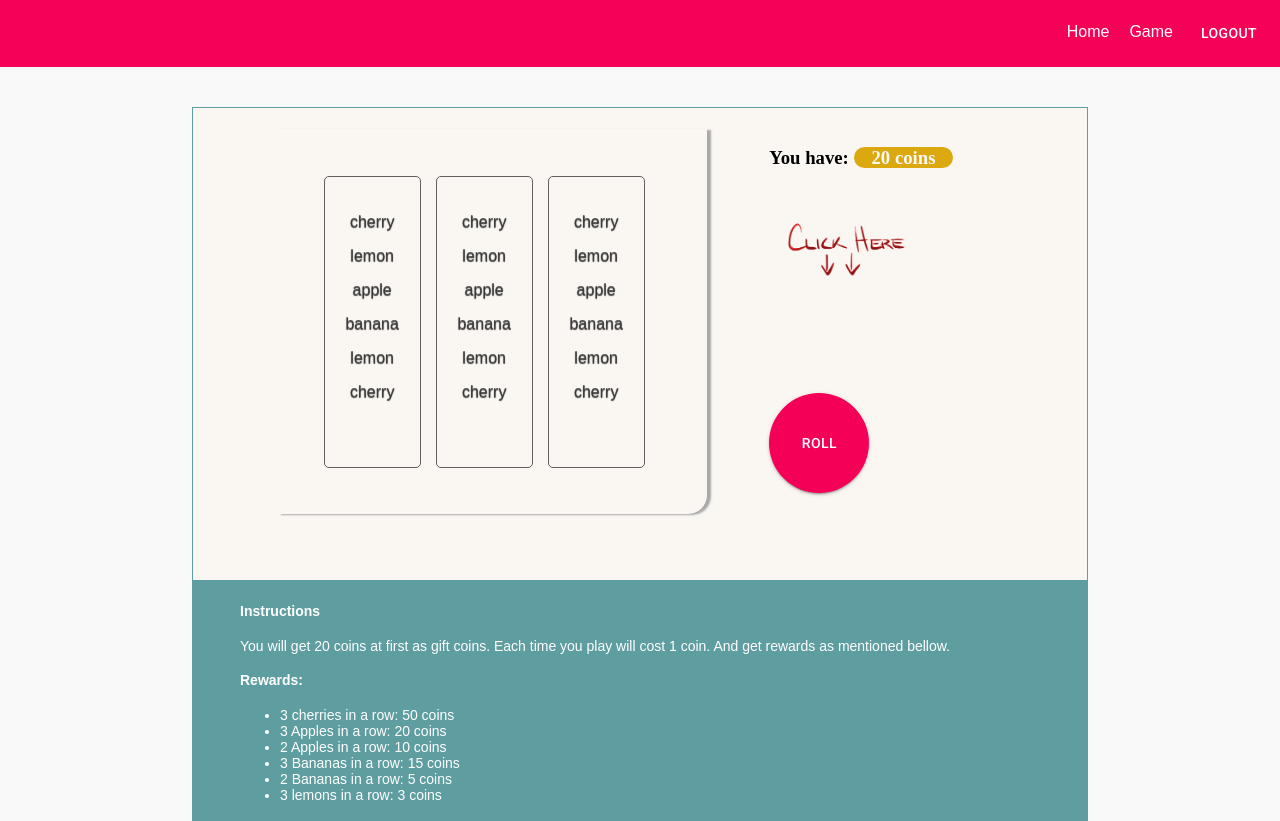
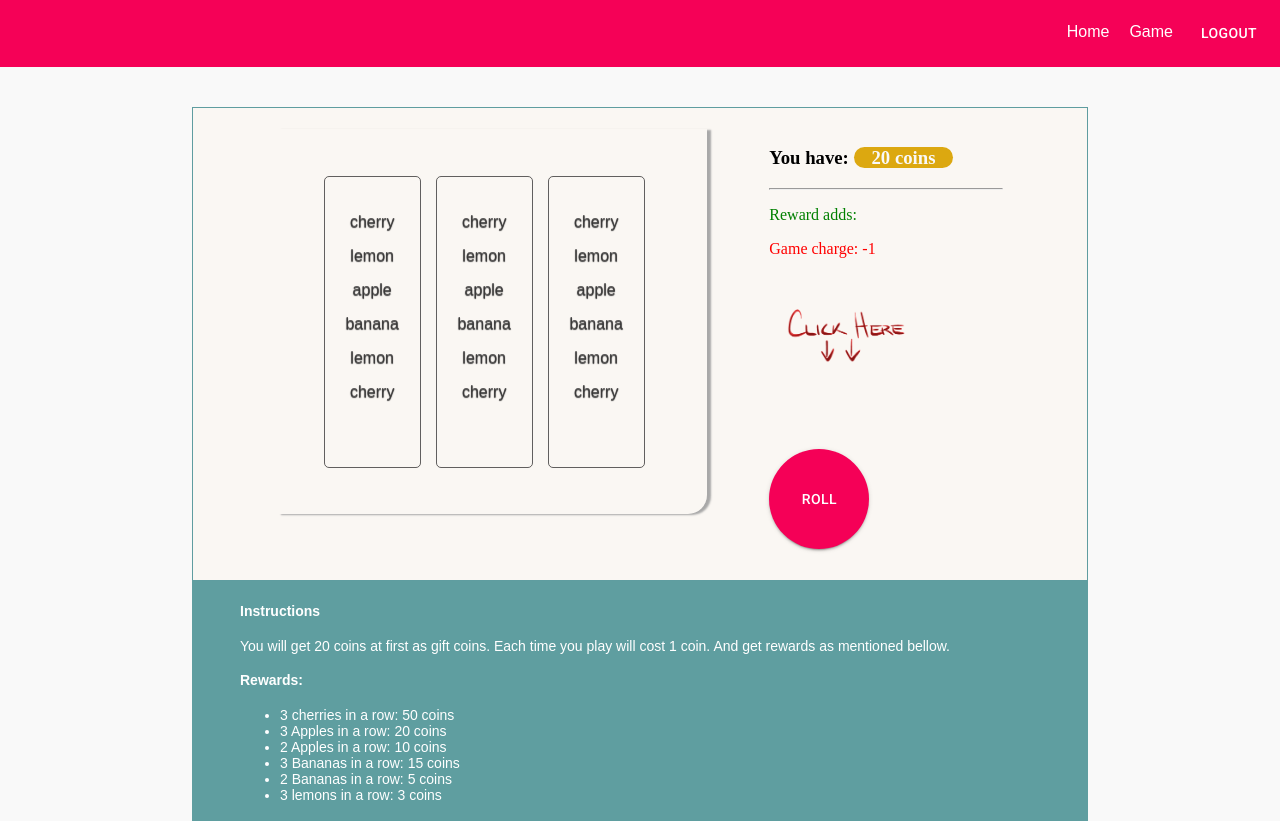
Before and after one commit to tania-dev/Gaming-test, a React (Create React App) app in the folder client/: page /game in a window 1280 px wide. Built offline with nearby package versions, Linux system fonts and the light colour scheme; sample sign-in values are in the browser's storage.

Commit message:
Update Game.jsx

```diff
--- a/client/src/pages/Game/Game.jsx
+++ b/client/src/pages/Game/Game.jsx
@@ -81,15 +81,15 @@ function Game() {
                 </div>
                 <div className="coins-section">
                     <h3>You have: <span className="have-coins">{state.game.coins} coins</span></h3>
-                    <div style={{minHeight: '205px',minWidth: '234px'}}>
-                        {state.game.msg && !loading && <div>
+                    <div style={{minHeight: '261px',minWidth: '234px'}}>
+                        <div>
                                 <hr/>
-                                <p>{state.game.msg}</p>
-                                <p style={{color:'green'}}>Reward adds: {state.game.rewards}</p>
-                                <p style={{color:'red'}}>Game charge: -1</p>
+                                {!loading ? <p>{state.game.msg}</p> : 'spinning....'}
+                                <p style={{color:'green'}}>Reward adds: {!loading ? state.game.rewards : '-'}</p>
+                                <p style={{color:'red'}}>Game charge: {!loading ? '-1': '-1' }</p>
                             </div>
-                        }
-                        {!loading && <img width="150px" src={clickHere}/>}
+
+                        {!loading && <img width="150px" src={clickHere} alt="click here"/>}
                     </div>
                     <div className="slot-section">
                         <Button
```
